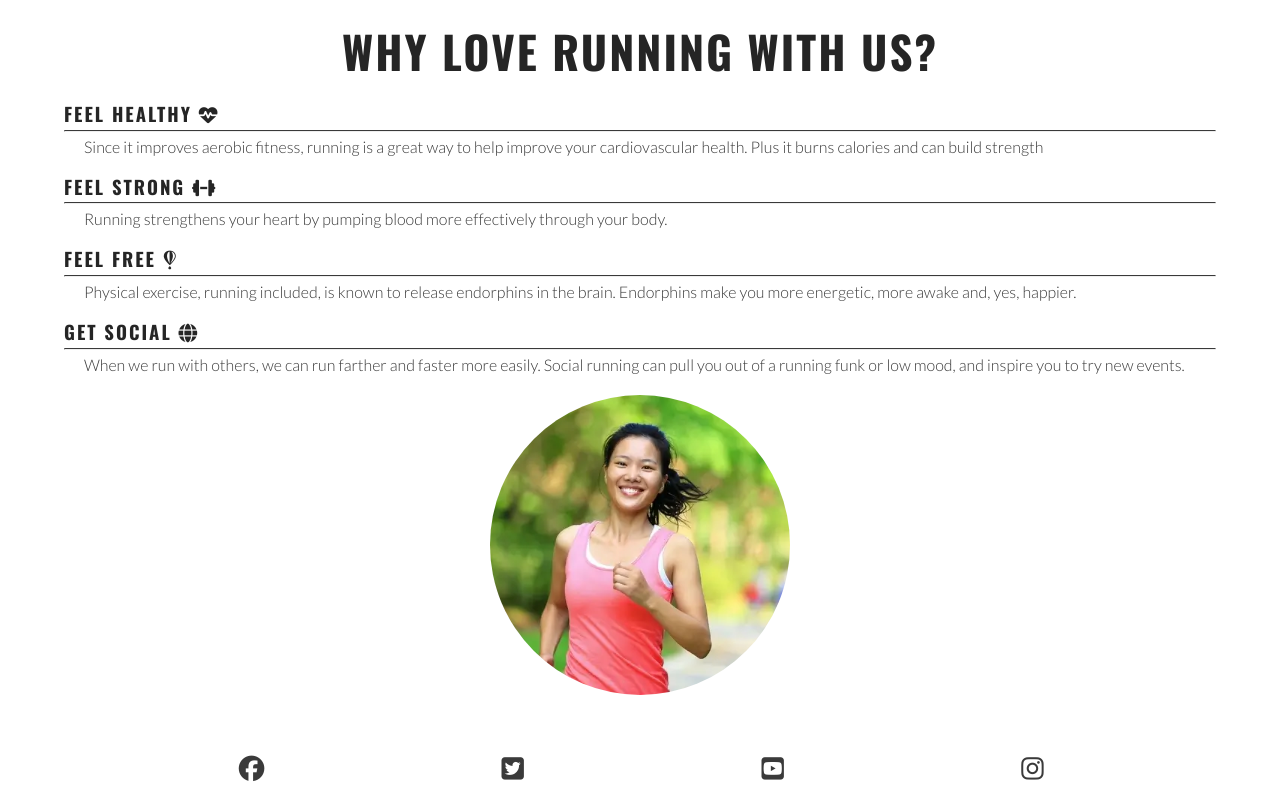
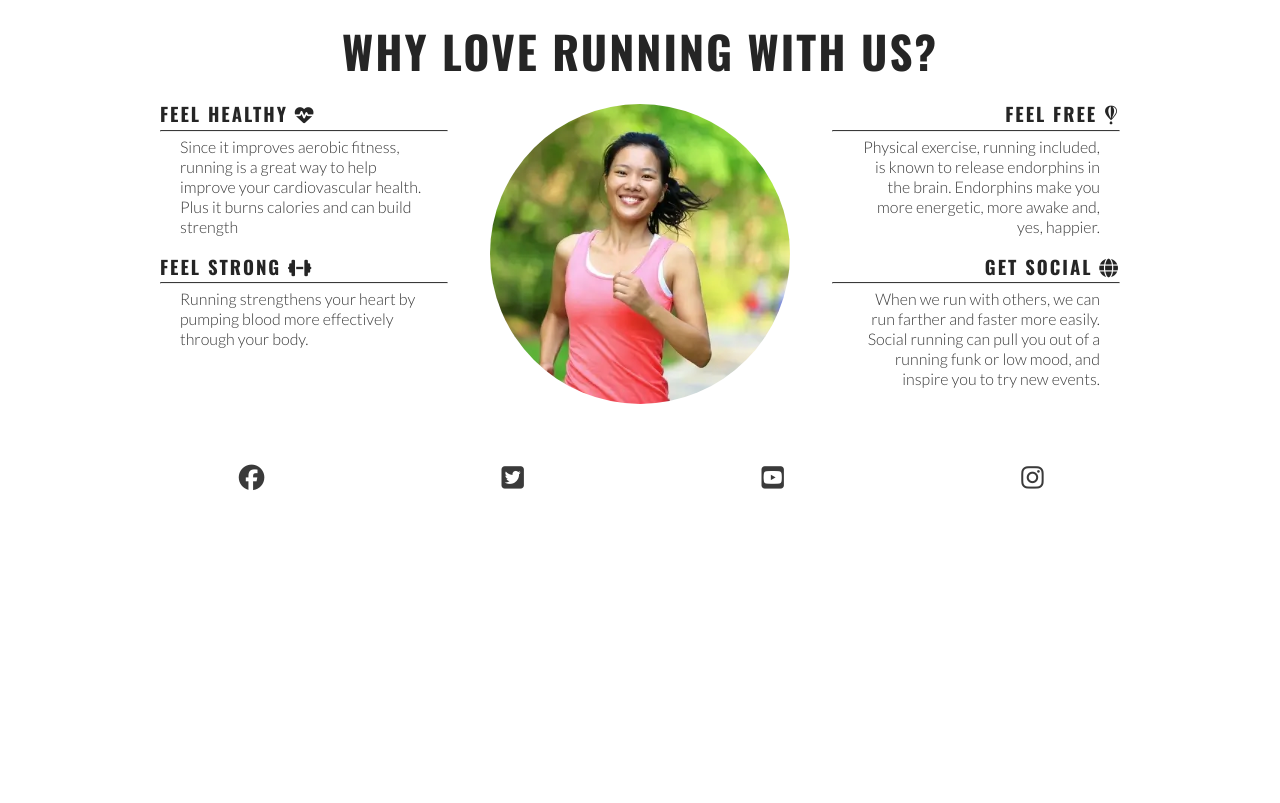
Before and after one commit to mcallisterliza/loverunning, a plain HTML site: page index.html in a window 1280 px wide. Shown: the part 681-1484 px from the top of the page. After the commit the page ends 1193 px from the top, so only its background shows below. Drawn offline with nearby package versions, Linux system fonts and the light colour scheme.

Commit message:
Make reasons sections responsive

```diff
--- a/assets/css/style.css
+++ b/assets/css/style.css
@@ -18,7 +18,9 @@ body {
     font-family: 'Lato', sans-serif;
 }
 
-h1, h2, h3 {
+h1,
+h2,
+h3 {
     font-family: 'Oswald', sans-serif;
     text-transform: uppercase;
     letter-spacing: 2px;
@@ -42,13 +44,14 @@ header a {
     text-decoration: none;
     color: inherit;
 }
+
 #menu {
     font-size: 110%;
     letter-spacing: 4px;
     list-style-type: none;
 }
 
-#menu > li {
+#menu>li {
     margin-bottom: 1em;
 }
 
@@ -91,13 +94,13 @@ main {
 /* Hero section */
 #hero {
     height: 600px;
-    width:100%;
+    width: 100%;
     background: url("../images/hero-image.webp") no-repeat center center/cover;
-    position:relative;
+    position: relative;
+}
 
-}
-/* Final rgba values sets the opacity so it is transparent */
 #cover-text {
+    /* Final rgba value sets the opacity so it is semi-transparent */
     background-color: rgba(241, 109, 107, .7);
     font-size: 130%;
     position: absolute;
@@ -108,8 +111,53 @@ main {
     padding-left: 10px;
 }
 
-#cover-text > h2, #cover-text > h3 {
+#cover-text>h2,
+#cover-text>h3 {
     color: #ffffff;
+}
+
+/* Reasons section */
+#reasons {
+    width: 90%;
+    margin: 20px auto;
+}
+
+#reasons h2 {
+    margin-bottom: 20px;
+    text-align: center;
+    font-size: 280%;
+}
+
+#benefits-physical>div,
+#benefits-mental>div {
+    line-height: 20px;
+    margin-bottom: 20px;
+}
+
+#benefits p {
+    padding: 0 20px;
+}
+
+#benefits hr {
+    border-top: 1px solid #3a3a3a;
+    margin: 5px 0;
+}
+
+#circle-cover-bg {
+    background: url('../images/reasons-image.webp') no-repeat top center / cover;
+    height: 90vw;
+    width: 90vw;
+    margin-bottom: 20px;
+    /* Makes the square image into a circle */
+    border-radius: 50%;
+    max-width: 300px;
+    max-height: 300px;
+}
+
+#benefits-image {
+    display: flex;
+    align-items: center;
+    justify-content: center;
 }
 
 /* Footer */
@@ -127,51 +175,9 @@ main {
     color: #3a3a3a;
 }
 
-#reasons {
-    width: 90%;
-    margin: 20px auto;
-}
-
-#reasons h2 {
-    margin-bottom: 20px;
-    text-align: center;
-    font-size: 280%;
-}
-
-#benefits-physical>div, #benefits-mental>div {
-    line-height: 20px;
-    margin-bottom: 20px;
-}
-
-#benefits p {
-    padding: 0 20px;
-}
-
-#benefits hr {
-    border-top: 1px solid #3a3a3a;
-    margin: 5px 0;
-}
-
-#circle-cover-bg {
-    background: url(../images/reasons-image.webp) no-repeat top center/cover;
-    width: 90vw;
-    height: 90vw;
-    margin-bottom: 20px;
-    /* Makes the square image into a circle */
-    border-radius: 50%;
-    max-width: 300px;
-    max-height: 300px;
-
-}
-
-#benefits-image {
-    display: flex;
-    align-items: center;
-    justify-content: center;
-}
-
 /* Media query: tablets and larger (768px and up) */
 @media screen and (min-width: 768px) {
+
     /* Header */
     nav {
         display: block;
@@ -185,7 +191,7 @@ main {
         display: flex;
     }
 
-    #menu > li {
+    #menu>li {
         padding-left: 1rem;
     }
 
@@ -205,17 +211,63 @@ main {
         margin-top: 79px;
     }
 
-    /* Hero image */
+    /* Hero */
     #cover-text {
         width: 300px;
         right: 50px;
+    }
+
+    /* Reasons section */
+    #benefits-physical,
+    #benefits-mental {
+        display: flex;
+        flex-direction: column;
+        width: 100%;
+    }
+
+    #benefits-physical>div,
+    #benefits-mental>div {
+        width: 75%;
+    }
+
+    #benefits-mental>div {
+        text-align: end;
+        align-self: flex-end;
     }
 
 }
 
 /* Large devices (laptops and desktops, 992px and up) */
 @media screen and (min-width: 992px) {
-    #menu a:hover{
+    #menu a:hover {
         border-bottom: 1px solid #3a3a3a;
     }
 }
+
+@media screen and (min-width: 1200px) {
+    /* Reasons section */
+    #benefits {
+        display: flex;
+        flex-direction: row;
+    }
+
+    #benefits > div {
+        flex: 1;
+    }
+
+    #benefits-image {
+        order: 0
+    }
+
+    #benefits-mental {
+        order: 1;
+    }
+
+    #benefits-mental > div {
+        align-self: flex-start;
+    }
+
+    #benefits-physical > div {
+        align-self: flex-end;
+    }
+}
```
